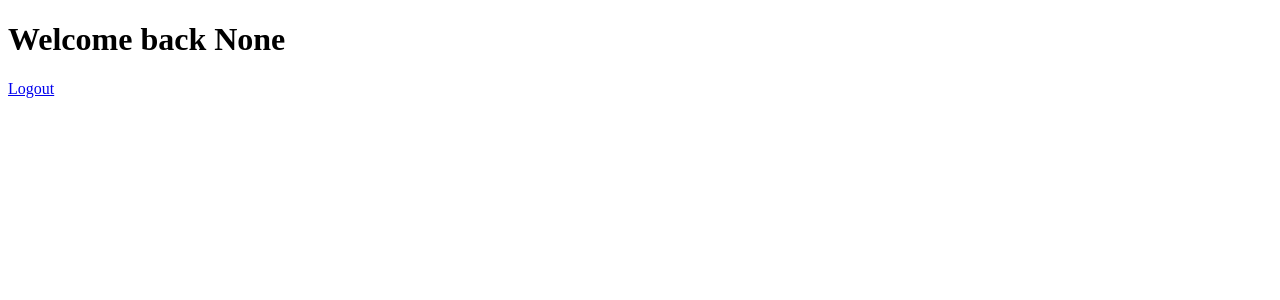
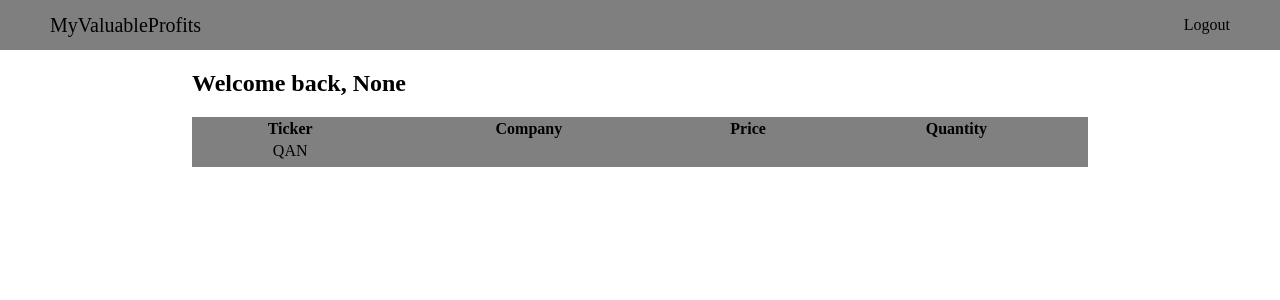
Before and after one commit to ArigatouGozaimaster/MyValuableProfits, a Flask app: page /dashboard in a window 1280 px wide. Shown: the top 300 px of the page. Run offline with Flask 2, Linux system fonts and the light colour scheme; a user stored in the database is signed in.

Commit message:
dasboard css

```diff
--- /dev/null
+++ b/static/dashboard.css
@@ -0,0 +1,45 @@
+body {
+  margin: 0;
+  margin-top: 50px;
+}
+
+header {
+  width: 100%;
+  height: 50px;
+  background-color: rgba(0,0,0,0.5);
+  position: fixed;
+  top:0;
+  display: flex;
+  align-items: center;
+}
+
+header span{
+  position: absolute;
+  left: 50px;
+  font-size: 20px;
+}
+
+
+header a{
+  position: absolute;
+  right: 50px;
+  text-decoration: none;
+  font-size: 16px;
+  color: black;
+}
+
+h2 {
+  margin-inline: 15%;
+  margin-block: 0;
+  padding-block: 20px;
+}
+
+#table-container {
+  background-color: grey;
+  margin-inline: 15%;
+  text-align: center;
+}
+
+table {
+  width: 100%;
+}
--- a/templates/dashboard.html
+++ b/templates/dashboard.html
@@ -5,9 +5,38 @@
     <meta http-equiv="X-UA-Compatible" content="IE=edge">
     <meta name="viewport" content="width=device-width, initial-scale=1.0">
     <title>Dashboard</title>
+    <link rel="stylesheet" href="../static/dashboard.css">
+
 </head>
 <body>
-    <h1>Welcome back {{ user }}</h1>
-    <a href="{{ url_for('logout') }}">Logout</a>
+    <header>
+        <span>MyValuableProfits</span>
+        <a href="{{ url_for('logout') }}">Logout</a>
+    </header>
+
+    <h2>Welcome back, {{ user }}</h2>
+
+    <div id="table-container">
+        <table>
+            <tr>
+              <th>Ticker</th>
+              <th>Company</th>
+              <th>Price</th>
+              <th>Quantity</th>
+            </tr>
+            <tr>
+              <td>QAN</td>
+              <td></td>
+              <td></td>
+              <td></td>
+            </tr>
+            <tr>
+              <td></td>
+              <td></td>
+              <td></td>
+              <td></td>
+            </tr>
+          </table>
+    </div>
 </body>
 </html>
```
Also changed, not shown: 3 other files.
